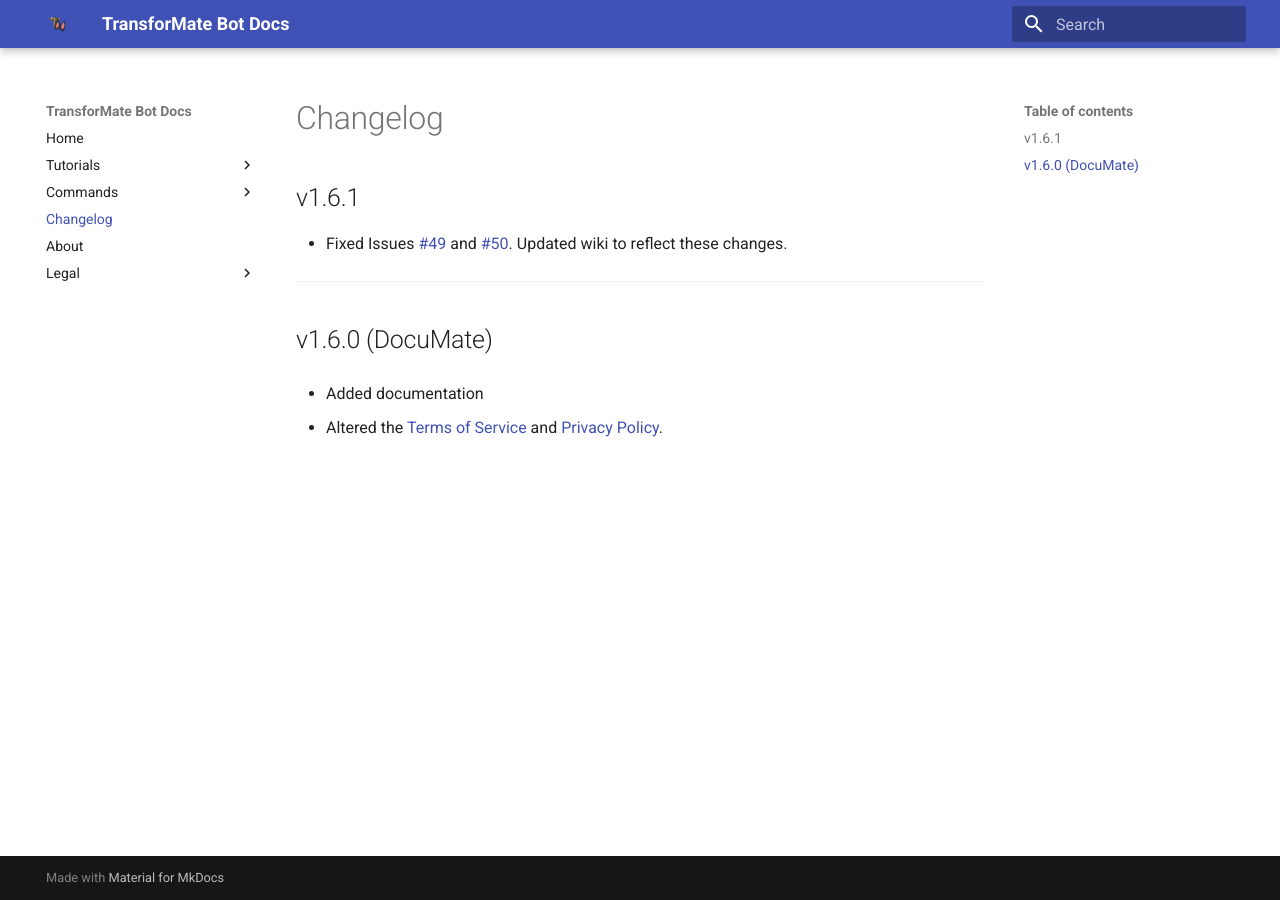
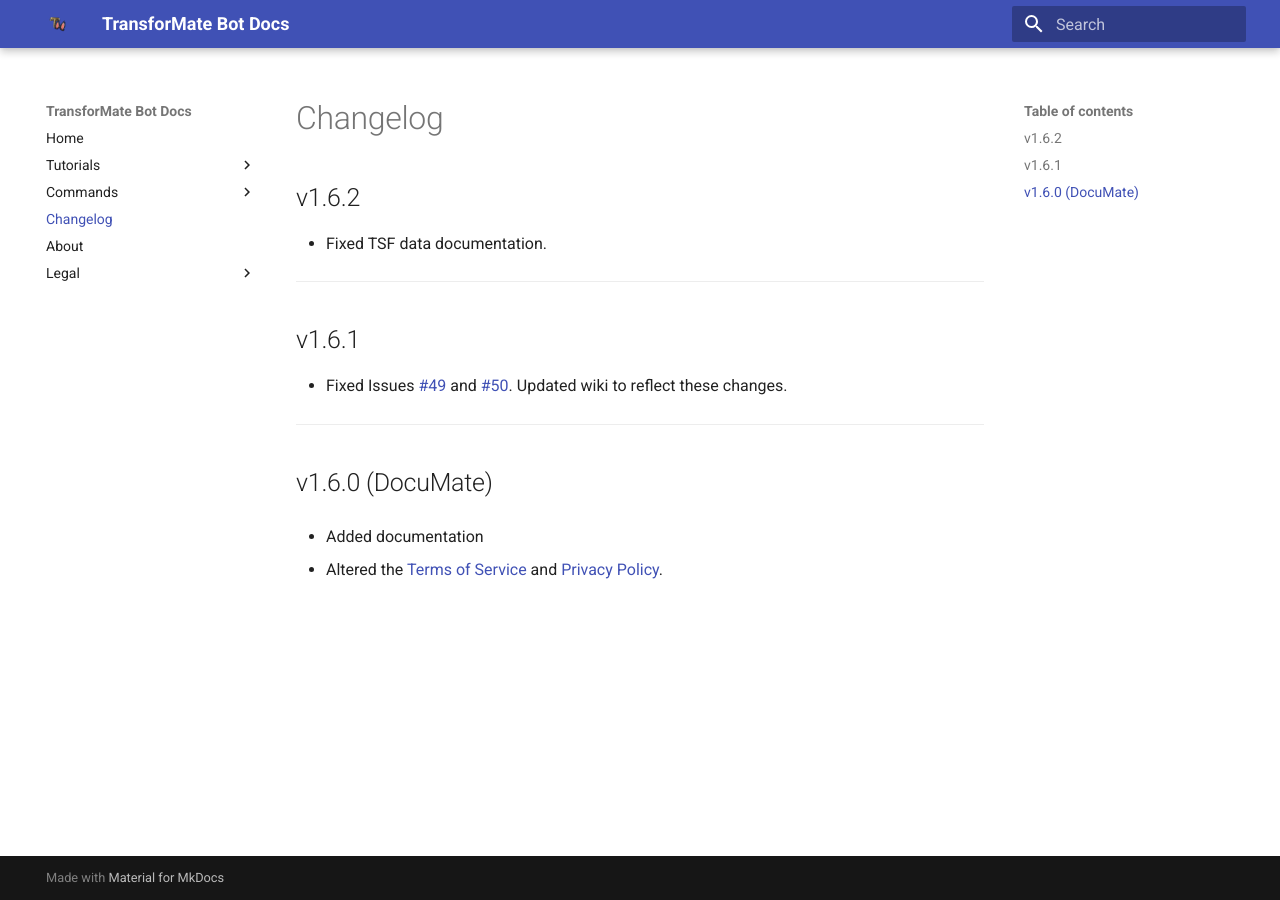
Before and after one commit to dorythecat/TransforMate, an MkDocs documentation site: the page built from docs/changelog.md, in a window 1280 px wide. Built offline with MkDocs 1.6.1 and Material for MkDocs 9.7.7, drawn with Linux system fonts in a browser that asks for light colours.

Commit message:
Updated changeog

```diff
--- a/docs/changelog.md
+++ b/docs/changelog.md
@@ -1,3 +1,8 @@
+## v1.6.2
+- Fixed TSF data documentation.
+
+---
+
 ## v1.6.1
 - Fixed Issues [#49](https://github.com/dorythecat/TransforMate/issues/49) and
   [#50](https://github.com/dorythecat/TransforMate/issues/50). Updated wiki to
```
